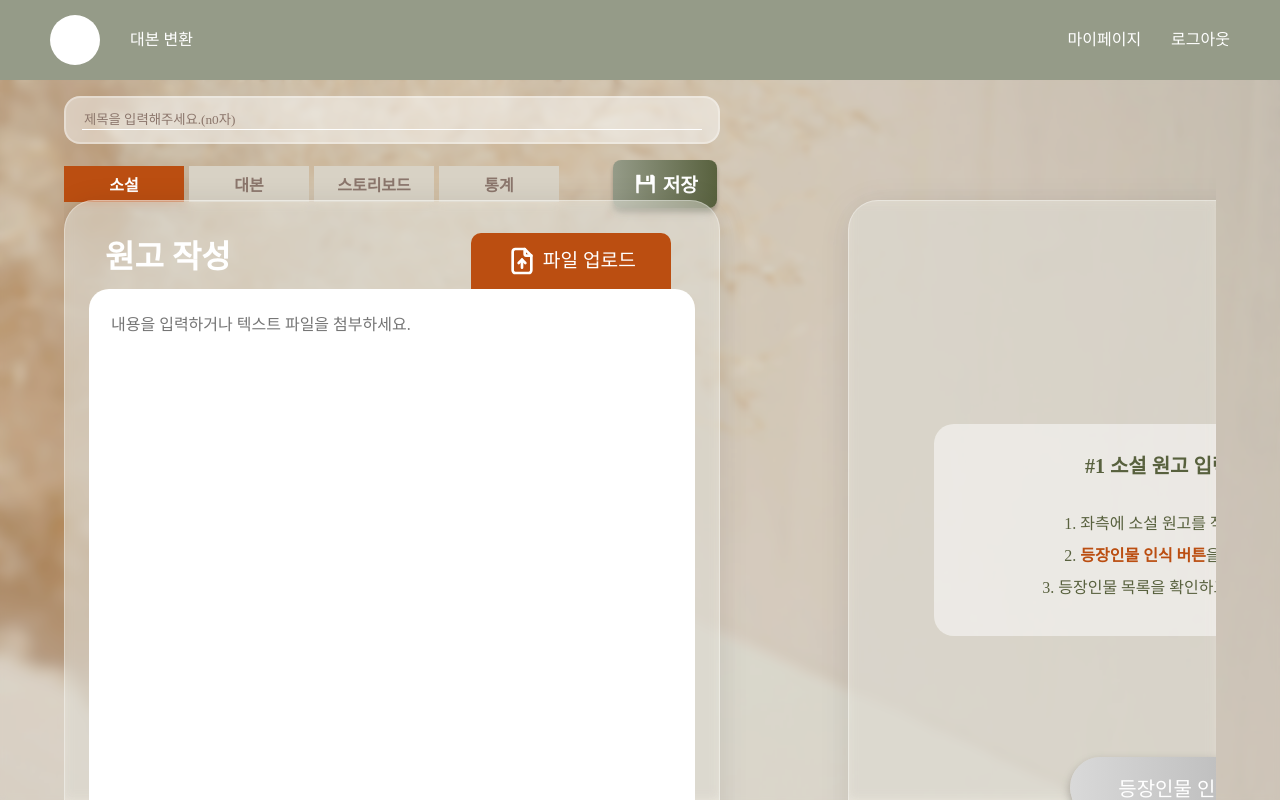
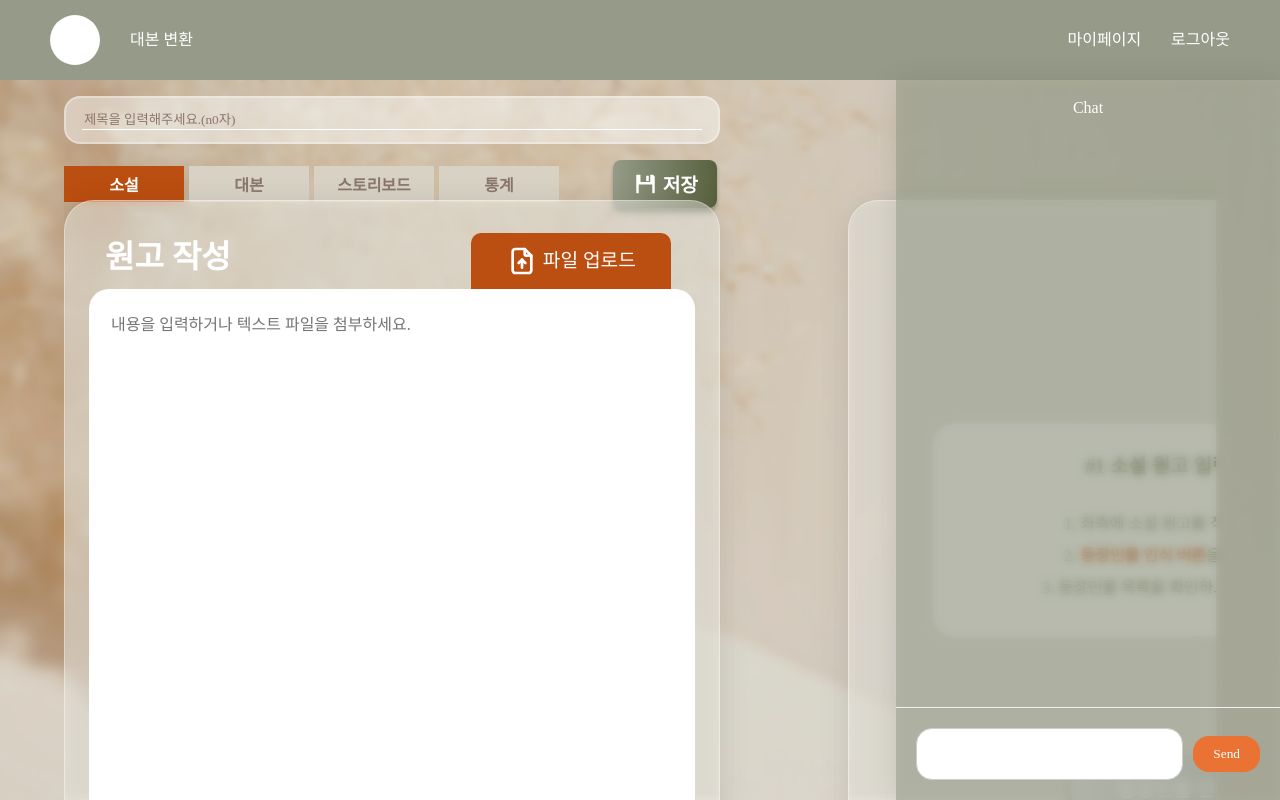
Before and after one commit to otcroz/DS-Volare_front-end, a React (Create React App) app: page /convert in a window 1280 px wide. Built offline with nearby package versions, Linux system fonts and the light colour scheme; a web font is replaced by a local one.

Commit message:
[feat] 챗봇 컴포넌트
- 사용자의 메시지를 그대로 따라서 응답함 - 화면 우측 fixed 레이아웃 - react-typing-animation 패키지 적용
#22

```diff
--- a/package.json
+++ b/package.json
@@ -12,12 +12,15 @@
     "@types/react-dom": "^18.3.0",
     "@types/react-modal": "^3.16.3",
     "@types/react-router-dom": "^5.3.3",
+    "@types/react-typing-animation": "^1.6.6",
+    "babel-runtime": "^6.26.0",
     "framer-motion": "^11.2.13",
     "react": "^18.3.1",
     "react-dom": "^18.3.1",
     "react-modal": "^3.16.1",
     "react-router-dom": "^6.23.1",
     "react-scripts": "5.0.1",
+    "react-typing-animation": "^1.6.2",
     "styled-components": "^6.1.11",
     "styled-reset": "^4.5.2",
     "typescript": "^4.9.5",
--- a/src/component/ChatbotBox.tsx
+++ b/src/component/ChatbotBox.tsx
@@ -1,13 +1,286 @@
-import React from 'react';
+import React, { useState, useEffect, useRef } from 'react';
+import Typing from 'react-typing-animation';
+import styled from 'styled-components';
 
-type props = {
+type Props = {
   name: string;
 };
 
-const ChatbotBox = ({ name }: props) => (
-  <>
-    <div>Hello, {name}</div>
-  </>
+interface Message {
+  text: string;
+  isUser: boolean;
+  isTyping?: boolean;
+  id?: number;
+}
+
+const ChatbotBox: React.FC<Props> = ({ name }) => {
+  const [messages, setMessages] = useState<Message[]>([]);
+  const [currentTypingId, setCurrentTypingId] = useState<number | null>(null);
+  const messageListRef = useRef<HTMLDivElement>(null);
+
+  // 메시지 전송 함수
+  const handleSendMessage = (message: string) => {
+    setMessages((prevMessages) => [
+      ...prevMessages,
+      { text: message, isUser: true },
+      {
+        text: `${message}`,
+        isUser: false,
+        isTyping: true,
+        id: Date.now(),
+      },
+    ]);
+  };
+
+  // 타이핑이 끝났을 때(라이브러리 컴포넌트에서 판정함) 호출되는 함수
+  const handleEndTyping = (id: number) => {
+    setMessages((prevMessages) =>
+      prevMessages.map((msg) =>
+        msg.id === id ? { ...msg, isTyping: false } : msg
+      )
+    );
+    setCurrentTypingId(null);
+  };
+
+  // 현재 타이핑 중인 메시지 설정
+  useEffect(() => {
+    if (currentTypingId === null) {
+      const nextTypingMessage = messages.find(
+        (msg) => !msg.isUser && msg.isTyping
+      );
+      if (nextTypingMessage && nextTypingMessage.id) {
+        setCurrentTypingId(nextTypingMessage.id);
+      }
+    }
+  }, [messages, currentTypingId]);
+
+  // 새 메시지 전송 시 스크롤을 최하단으로 설정
+  useEffect(() => {
+    if (messageListRef.current) {
+      messageListRef.current.scrollTop = messageListRef.current.scrollHeight;
+    }
+  }, [messages]);
+
+  return (
+    <ChatContainer>
+      <ChatBox>
+        <Title>Chat</Title>
+        <MessageList
+          messages={messages}
+          currentTypingId={currentTypingId}
+          onEndTyping={handleEndTyping}
+          ref={messageListRef}
+        />
+        <MessageForm onSendMessage={handleSendMessage} />
+      </ChatBox>
+    </ChatContainer>
+  );
+};
+
+interface MessageListProps {
+  messages: Message[];
+  currentTypingId: number | null;
+  onEndTyping: (id: number) => void;
+}
+
+const MessageList = React.forwardRef<HTMLDivElement, MessageListProps>(
+  ({ messages, currentTypingId, onEndTyping }, ref) => (
+    <MessageListContainer ref={ref}>
+      {messages.map((message, index) => (
+        <ChatMessage
+          key={index}
+          {...message}
+          onEndTyping={onEndTyping}
+          currentTypingId={currentTypingId}
+        />
+      ))}
+    </MessageListContainer>
+  )
 );
 
+interface ChatMessageProps extends Message {
+  onEndTyping: (id: number) => void;
+  currentTypingId: number | null;
+}
+
+const ChatMessage: React.FC<ChatMessageProps> = ({
+  text,
+  isUser,
+  isTyping,
+  id,
+  onEndTyping,
+  currentTypingId,
+}) => {
+  return (
+    <>
+      {isUser ? (
+        <MessageContainer>
+          <UserMessage>
+            <p>{text}</p>
+          </UserMessage>
+          <UserMessageDateTime>2024.xx.xx</UserMessageDateTime>
+        </MessageContainer>
+      ) : (
+        <MessageContainer>
+          <ChatbotIcon></ChatbotIcon>
+          <ChatbotMessage>
+            {isTyping && id && currentTypingId === id ? (
+              <Typing
+                speed={100}
+                onFinishedTyping={() => id && onEndTyping(id)}
+              >
+                <p>{text}</p>
+              </Typing>
+            ) : (
+              <p>{text}</p>
+            )}
+          </ChatbotMessage>
+          <ChatbotMessageDateTime>2024.xx.xx</ChatbotMessageDateTime>
+        </MessageContainer>
+      )}
+    </>
+  );
+};
+
+interface MessageFormProps {
+  onSendMessage: (message: string) => void;
+}
+
+const MessageForm: React.FC<MessageFormProps> = ({ onSendMessage }) => {
+  const [message, setMessage] = useState('');
+
+  const handleSubmit = (event: React.FormEvent<HTMLFormElement>) => {
+    event.preventDefault();
+    onSendMessage(message);
+    setMessage('');
+  };
+
+  return (
+    <Form onSubmit={handleSubmit}>
+      <ChatInputArea
+        value={message}
+        onChange={(event: React.ChangeEvent<HTMLTextAreaElement>) =>
+          setMessage(event.target.value)
+        }
+      />
+      <Button type="submit">Send</Button>
+    </Form>
+  );
+};
+
+// Styled Components
+const ChatContainer = styled.div`
+  position: fixed;
+  right: 0;
+  width: 30vw;
+  height: 100%;
+  display: flex;
+  background: rgba(149, 155, 136, 0.6);
+
+  box-shadow: 0 4px 30px rgba(0, 0, 0, 0.1);
+  backdrop-filter: blur(5px);
+  -webkit-backdrop-filter: blur(5px);
+`;
+
+const ChatBox = styled.div`
+  width: 100%;
+  overflow: hidden;
+  display: flex;
+  flex-direction: column;
+`;
+
+const Title = styled.h1`
+  text-align: center;
+  padding: 20px;
+  margin: 0;
+  color: white;
+  height: 1.25rem;
+`;
+
+const MessageListContainer = styled.div`
+  width: 100%;
+  padding: 20px;
+  flex-grow: 1;
+  overflow-y: auto;
+`;
+
+const MessageContainer = styled.div`
+  display: flex;
+  flex-direction: column;
+  margin-bottom: 20px;
+`;
+
+const BaseMessage = styled.div`
+  max-width: 80%;
+  padding: 10px 15px;
+  white-space: pre-wrap;
+  overflow-wrap: break-word;
+`;
+
+const UserMessage = styled(BaseMessage)`
+  align-self: flex-end;
+  background: ${({ theme }) => theme.colors.darkBrown};
+  color: #fff;
+  border-radius: 16px 16px 0 16px;
+  margin-left: auto;
+`;
+
+const UserMessageDateTime = styled.div`
+  margin-top: 0.4rem;
+  font-size: 0.8rem;
+  color: white;
+  margin-left: auto;
+`;
+
+const ChatbotMessage = styled(BaseMessage)`
+  align-self: flex-start;
+  background: #f0f0f0;
+  color: #333;
+  border-radius: 16px 16px 16px 0;
+`;
+
+const ChatbotMessageDateTime = styled.div`
+  margin-top: 0.4rem;
+  font-size: 0.8rem;
+  color: white;
+`;
+
+const ChatbotIcon = styled.div`
+  width: 2rem;
+  height: 2rem;
+  background-color: ${({ theme }) => theme.colors.orange};
+  border-radius: 1rem;
+  margin-bottom: 0.5rem;
+`;
+
+const Form = styled.form`
+  border-top: 1px solid #f0f0f0;
+  padding: 20px;
+  bottom: 0;
+  display: flex;
+  align-items: center;
+`;
+
+const ChatInputArea = styled.textarea`
+  flex-grow: 1;
+  padding: 10px;
+  border-radius: 16px;
+  border: 1px solid #ccc;
+  margin-right: 10px;
+
+  resize: none;
+  &:focus {
+    outline: none;
+  }
+`;
+
+const Button = styled.button`
+  padding: 10px 20px;
+  border-radius: 16px;
+  border: none;
+  background-color: ${({ theme }) => theme.colors.orange};
+  color: #fff;
+  cursor: pointer;
+`;
+
 export default ChatbotBox;
--- a/src/page/ConvertPage.tsx
+++ b/src/page/ConvertPage.tsx
@@ -11,12 +11,14 @@ import { ReactComponent as SaveFileIcon } from '../assets/icons/save_file_icon.s
 import { useMoveScroll } from '../hooks/useMoveScroll';
 import { AnimationProvider } from '../context/animationContext';
 import { ConvertStepProvider } from '../context/convertStepContext';
+import ChatbotBox from '../component/ChatbotBox';
 
 interface TextProps {
   color: string;
   size: string;
   weight: string;
 }
+
 const ConvertPage = () => {
   const [step, setStep] = useState([false, false, false, false]); // 진행도
   const [select, setSelect] = useState(0); // 사용자가 선택한 컴포넌트
@@ -100,10 +102,13 @@ const ConvertPage = () => {
             </ConvertStepWrapper>
           </AnimationProvider>
         </ConvertStepProvider>
+        <ChatbotBox name="chat" />
       </BackgroundCover>
     </Background>
   );
 };
+
+export default ConvertPage;
 
 // background
 const Background = styled.div`
@@ -214,5 +219,3 @@ const SaveButton = styled.button`
   background: linear-gradient(90deg, #959b88, #58613e);
   box-shadow: 0px 4px 4px rgba(0, 0, 0, 0.25);
 `;
-
-export default ConvertPage;
```
